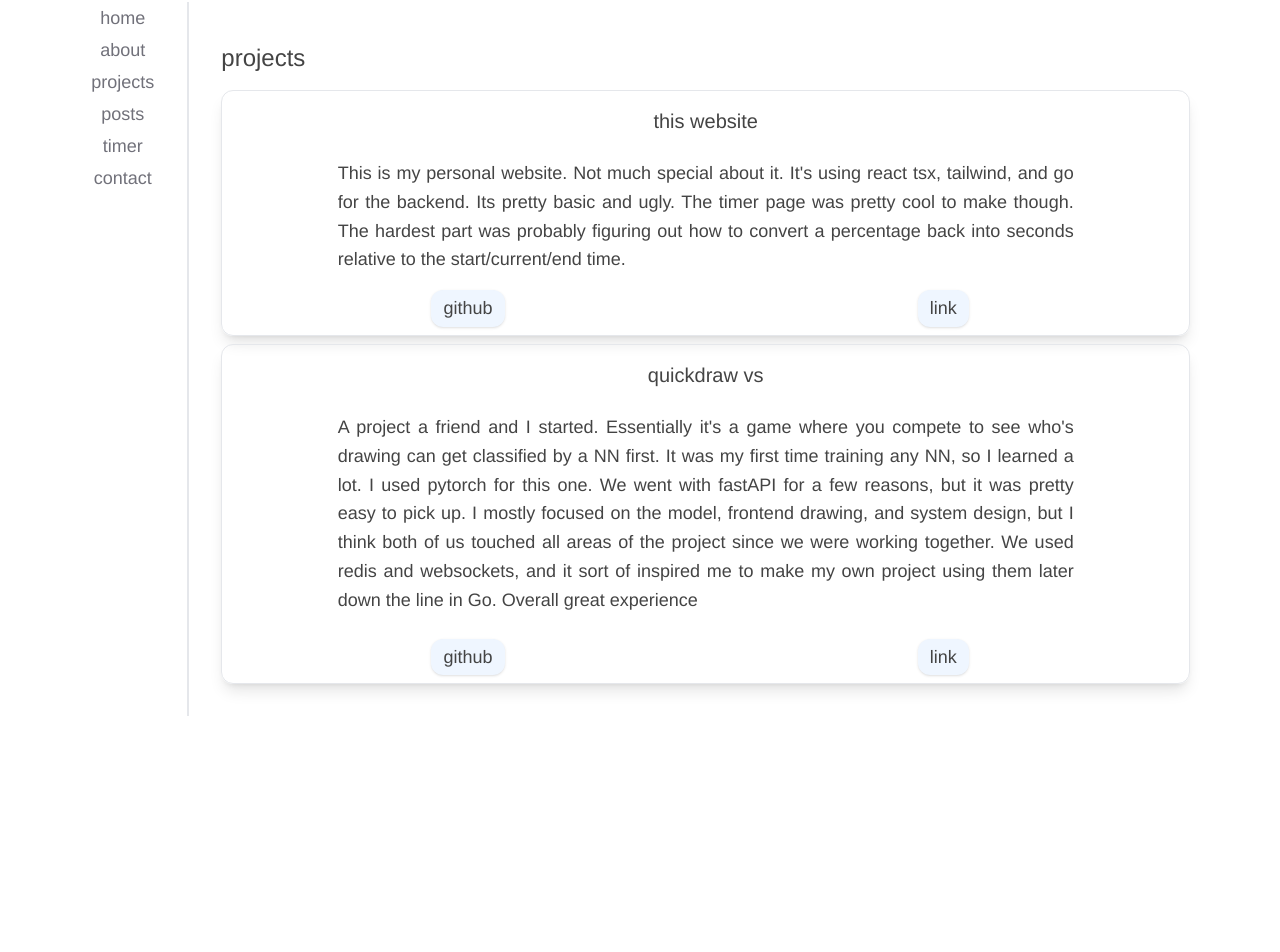
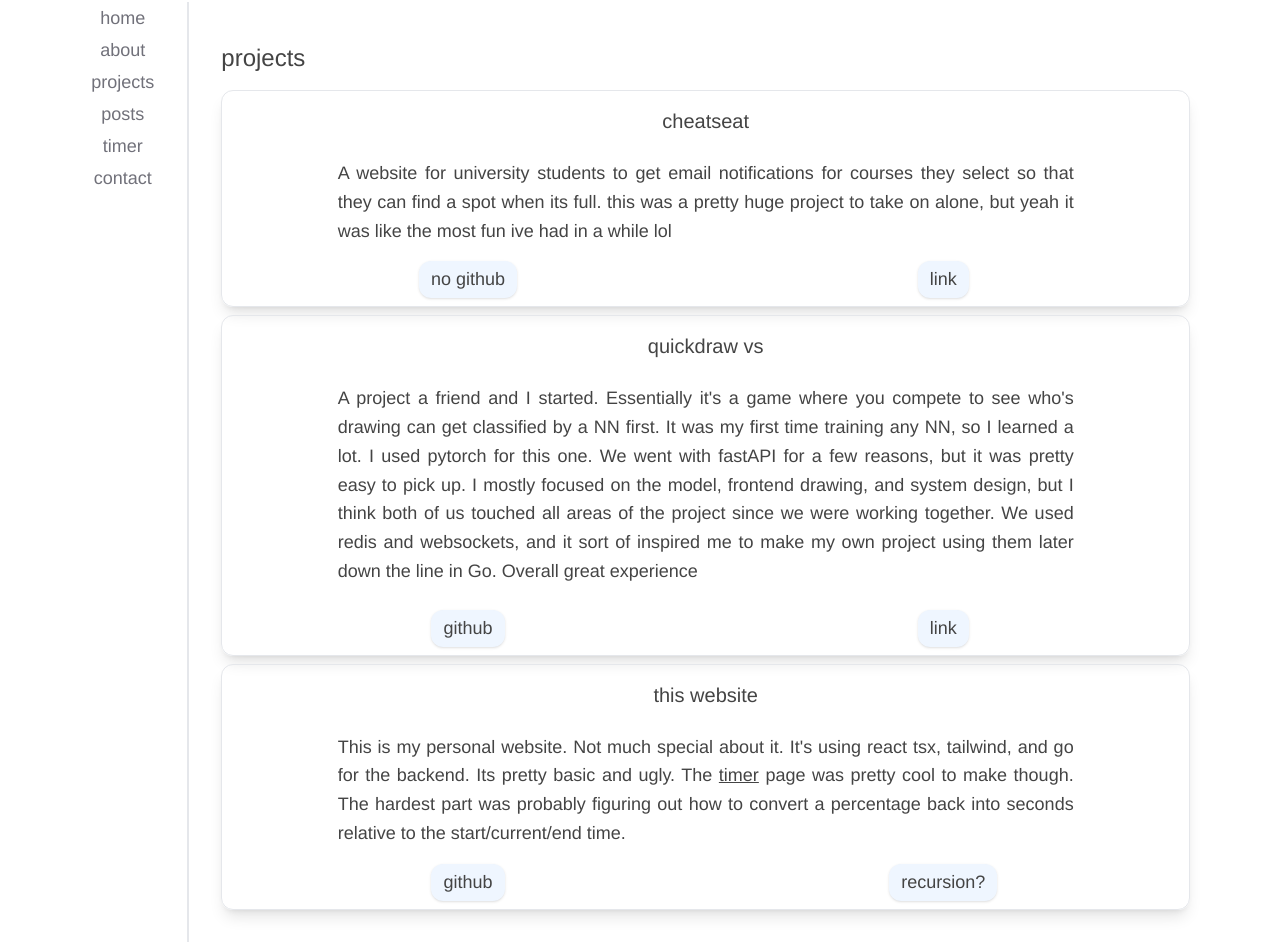
Before and after one commit to cttps/personalwebsite, a React (Create React App) app in the folder web/: page /projects in a window 1280 px wide. Shown: the part 68-1020 px from the top of the page. Before the commit the page ends 838 px from the top, so only its background shows below. Built offline with nearby package versions, Linux system fonts and the light colour scheme.

Commit message:
Update projects

```diff
--- a/web/src/pages/Projects.tsx
+++ b/web/src/pages/Projects.tsx
@@ -1,3 +1,5 @@
+
+import { Link } from "react-router-dom";
 
 export default function Projects() {
     return (
@@ -6,17 +8,17 @@ export default function Projects() {
                 <h1 className='text-2xl my-2 mb-4'>projects</h1>
                 <div className="grid gap-2 w-full">
                     <div className="p-2 shadow-lg grid rounded-xl place-items-center border">
-                        <h2 className="text-xl my-2">this website</h2>
+                        <h2 className="text-xl my-2">cheatseat</h2>
                         <div className="grid text-justify w-full p-4 max-w-3xl overflow-scroll">
                             <p>
-                                This is my personal website. Not much special about it. It's using react tsx, tailwind, and go for the backend.
-                                Its pretty basic and ugly. The <a href="./omTimer">timer</a> page was pretty cool to make though.
-                                The hardest part was probably figuring out how to convert a percentage back into seconds relative to the start/current/end time.
+                                A website for university students to get email notifications for courses they select so that
+                                they can find a spot when its full. this was a pretty huge project to take on alone, but yeah it was like
+                                the most fun ive had in a while lol
                             </p>
                         </div>
                         <div className="grid place-items-center grid-cols-2 w-full text-center">
-                            <a className="px-3 py-1 bg-blue-50 rounded-xl shadow hover:px-[500px] hover:py-[300px] transition-all ease-out duration-[5s]" href="https://github.com/cttps/personalwebsite"> github </a>
-                            <a className="px-3 py-1 bg-blue-50 rounded-xl shadow hover:px-[500px] hover:py-[300px] transition-all ease-out duration-[5s]" href="./">link</a>
+                            <a className="px-3 py-1 bg-blue-50 rounded-xl shadow hover:px-[500px] hover:py-[300px] transition-all ease-out duration-[5s]">no github </a>
+                            <a className="px-3 py-1 bg-blue-50 rounded-xl shadow hover:px-[500px] hover:py-[300px] transition-all ease-out duration-[5s]" href="https://cheatseat.ca">link</a>
                         </div>
                     </div>
                     <div className="p-2 shadow-lg grid rounded-xl place-items-center border">
@@ -36,6 +38,20 @@ export default function Projects() {
                             <a className="px-3 py-1 bg-blue-50 rounded-xl shadow hover:px-[500px] hover:py-[300px] transition-all ease-out duration-[5s]">link</a>
                         </div>
                     </div>
+                    <div className="p-2 shadow-lg grid rounded-xl place-items-center border">
+                        <h2 className="text-xl my-2">this website</h2>
+                        <div className="grid text-justify w-full p-4 max-w-3xl overflow-scroll">
+                            <p>
+                                This is my personal website. Not much special about it. It's using react tsx, tailwind, and go for the backend.
+                                Its pretty basic and ugly. The <Link to="/omTimer" className="underline underline-offset-1">timer</Link> page was pretty cool to make though.
+                                The hardest part was probably figuring out how to convert a percentage back into seconds relative to the start/current/end time.
+                            </p>
+                        </div>
+                        <div className="grid place-items-center grid-cols-2 w-full text-center">
+                            <a className="px-3 py-1 bg-blue-50 rounded-xl shadow hover:px-[500px] hover:py-[300px] transition-all ease-out duration-[5s]" href="https://github.com/cttps/personalwebsite"> github </a>
+                            <a className="px-3 py-1 bg-blue-50 rounded-xl shadow hover:px-[500px] hover:py-[300px] transition-all ease-out duration-[5s]" href="./">recursion?</a>
+                        </div>
+                    </div>
                 </div>
             </div>
         </>
```
